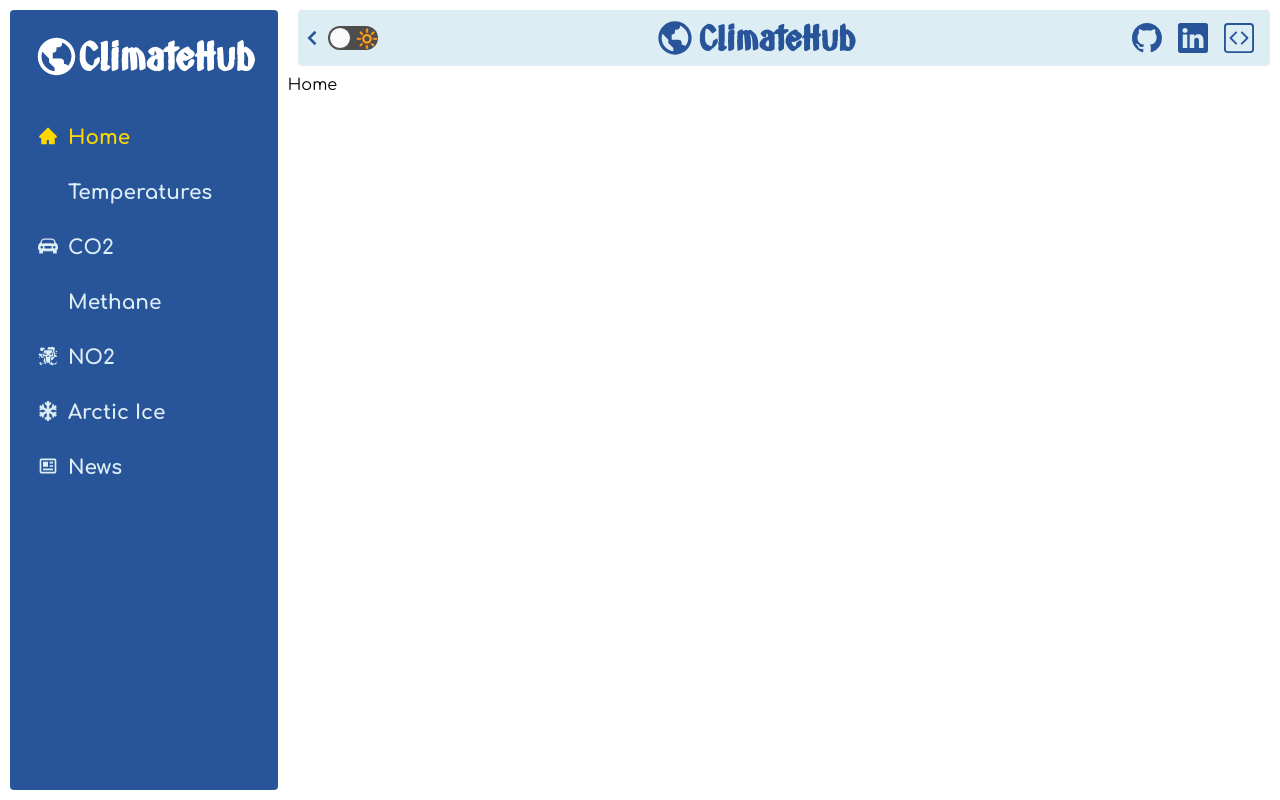
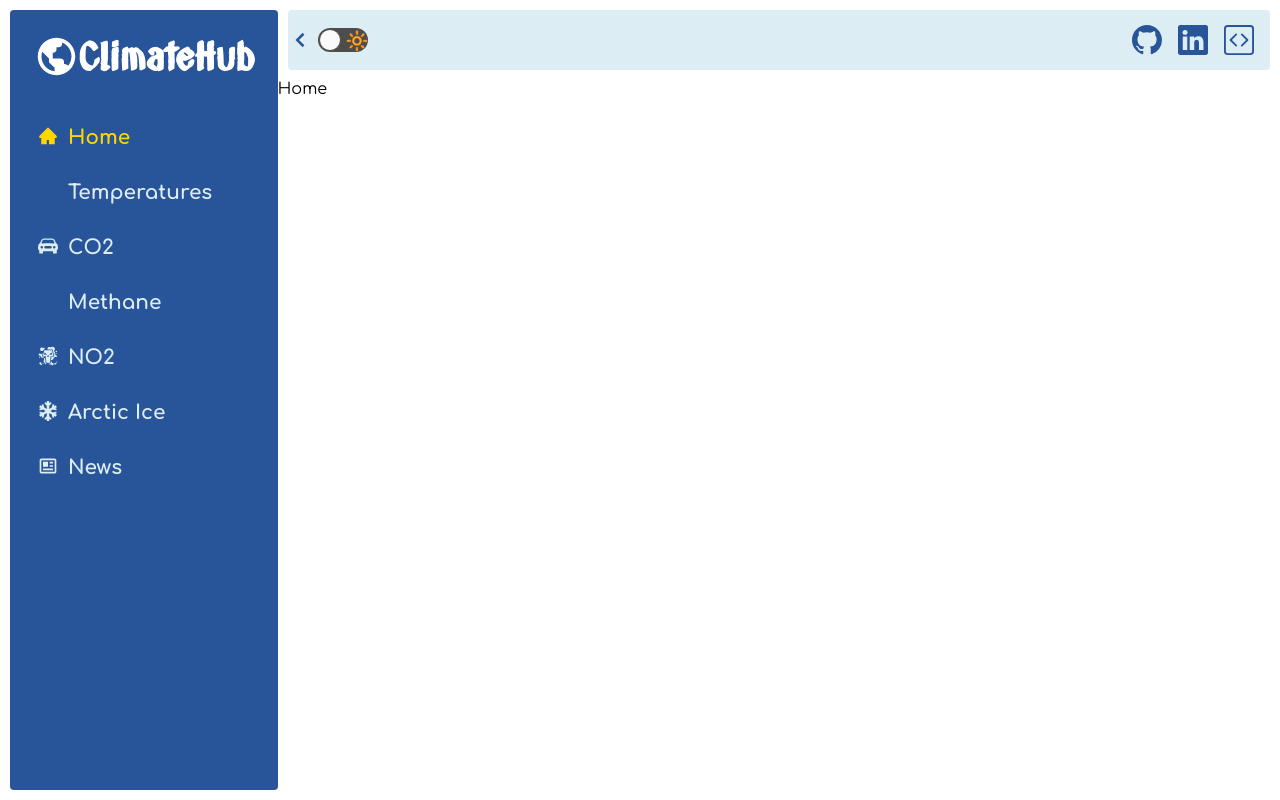
Before and after one commit to flavio-pinto/climate-hub, a React (Vite) app: page / in a window 1280 px wide. Built offline with nearby package versions, Linux system fonts and the light colour scheme; some icons are missing.

Commit message:
[FEAT] Toggle sidebar icons and header website brand behavior when sidebar open or not

```diff
--- a/src/App.css
+++ b/src/App.css
@@ -14,6 +14,11 @@
   --txt-col-secondary: #DDEDF4;
 }
 
+.app {
+  max-width: 100vw;
+  overflow: hidden;
+}
+
 .appContainer {
   height: 100vh;
   transition: margin-left 0.3s;
--- a/src/App.tsx
+++ b/src/App.tsx
@@ -21,7 +21,7 @@ function App() {
         <div className={`d-flex appContainer ${sidebarOpen ? '' : 'sidebar-closed'}`}>
           <Sidebar />
           <div className="appContent">
-            <Header setDarkMode={setDarkMode} darkMode={darkMode} setSidebarOpen={setSidebarOpen} />
+            <Header setDarkMode={setDarkMode} darkMode={darkMode} setSidebarOpen={setSidebarOpen} sidebarOpen={sidebarOpen} />
             <Routes>
               <Route path="/" element={<Home />} />
             </Routes>
--- a/src/component/Header/Header.module.css
+++ b/src/component/Header/Header.module.css
@@ -1,4 +1,5 @@
 .header {
+  height: 60px;
   margin: 10px;
   background-color: var(--bg-col-secondary);
   border-radius: 4px;
@@ -26,3 +27,21 @@
 .headerRight a:hover {
   color: gold;
 }
+
+/* Animazione BiChevronLeft */
+@keyframes slideLeft {
+  0% {
+    transform: translateX(0);
+  }
+  50% {
+    transform: translateX(-2px);
+  }
+  100% {
+    transform: translateX(0);
+  }
+}
+
+/* Applica l'animazione alle icone */
+.iconLeft {
+  animation: slideLeft 1s infinite;
+}
--- a/src/component/Header/Header.tsx
+++ b/src/component/Header/Header.tsx
@@ -1,28 +1,40 @@
-import { BiChevronLeft, BiWorld } from "react-icons/bi"
-import { BsGithub, BsLinkedin, BsCodeSquare } from "react-icons/bs"
-import Toggle from "react-toggle"
-import "react-toggle/style.css"
-import "./DarkModeToggleOverride.css"
-import styles from "./Header.module.css"
-import { NavLink } from "react-router-dom"
+import { BiChevronLeft, BiWorld } from "react-icons/bi";
+import { BsGithub, BsLinkedin, BsCodeSquare } from "react-icons/bs";
+import Toggle from "react-toggle";
+import "react-toggle/style.css";
+import "./DarkModeToggleOverride.css";
+import styles from "./Header.module.css";
+import { NavLink } from "react-router-dom";
+import { RxHamburgerMenu } from "react-icons/rx";
 
 type Props = {
-  darkMode: boolean
-  setDarkMode: React.Dispatch<React.SetStateAction<boolean>>
-  setSidebarOpen: React.Dispatch<React.SetStateAction<boolean>>
-}
+  darkMode: boolean;
+  setDarkMode: React.Dispatch<React.SetStateAction<boolean>>;
+  sidebarOpen: boolean;
+  setSidebarOpen: React.Dispatch<React.SetStateAction<boolean>>;
+};
 
 const Header: React.FC<Props> = (props: Props) => {
   const toggleDarkMode = () => {
-    props.setDarkMode(!props.darkMode)
-  }
+    props.setDarkMode(!props.darkMode);
+  };
 
   return (
     <header
       className={`${styles.header} d-flex justify-content-between align-items-center pe-3 py-2`}
     >
       <div className={`${styles.headerLeft} d-flex align-items-center`}>
-        <BiChevronLeft onClick={() => props.setSidebarOpen((open) => !open)} />
+        {props.sidebarOpen ? (
+          <BiChevronLeft
+            onClick={() => props.setSidebarOpen((open) => !open)}
+            className={styles.iconLeft}
+          />
+        ) : (
+          <RxHamburgerMenu
+            onClick={() => props.setSidebarOpen((open) => !open)}
+            className="mx-3"
+          />
+        )}
         <Toggle
           checked={props.darkMode}
           onChange={toggleDarkMode}
@@ -31,12 +43,14 @@ const Header: React.FC<Props> = (props: Props) => {
           className={`${styles.toggleIcons}`}
         />
       </div>
-      <div className={`${styles.headerCenter}`}>
-        <NavLink to="/" className={`${styles.logoLink} d-flex`}>
-          <BiWorld />
-          <h1 className="ms-1">ClimateHub</h1>
-        </NavLink>
-      </div>
+      {!props.sidebarOpen && (
+        <div className={`${styles.headerCenter} d-none d-md-flex`}>
+          <NavLink to="/" className={`${styles.logoLink} d-flex`}>
+            <BiWorld />
+            <h1 className="ms-1">ClimateHub</h1>
+          </NavLink>
+        </div>
+      )}
       <div className={`${styles.headerRight} d-flex align-items-center`}>
         <a
           href="https://github.com/flavio-pinto"
@@ -53,7 +67,7 @@ const Header: React.FC<Props> = (props: Props) => {
         </a>
       </div>
     </header>
-  )
-}
+  );
+};
 
-export default Header
+export default Header;
--- a/src/component/Sidebar/Sidebar.module.css
+++ b/src/component/Sidebar/Sidebar.module.css
@@ -1,6 +1,6 @@
 .sidebar {
   width: 280px;
-  margin: 10px;
+  margin: 10px 0 10px 10px;
   padding: 24px;
   border-radius: 4px;
   background-color: var(--bg-col-primary);
```
